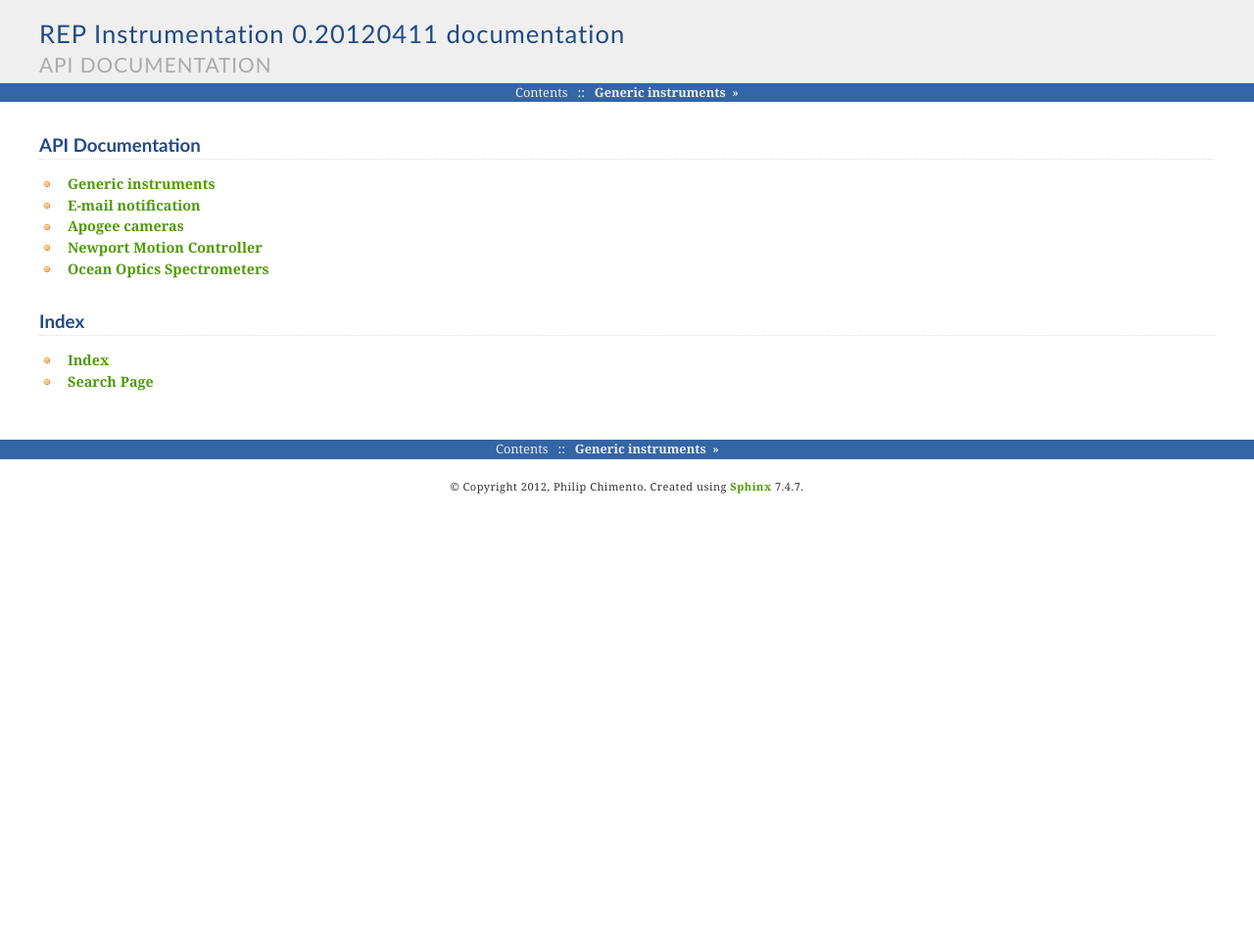
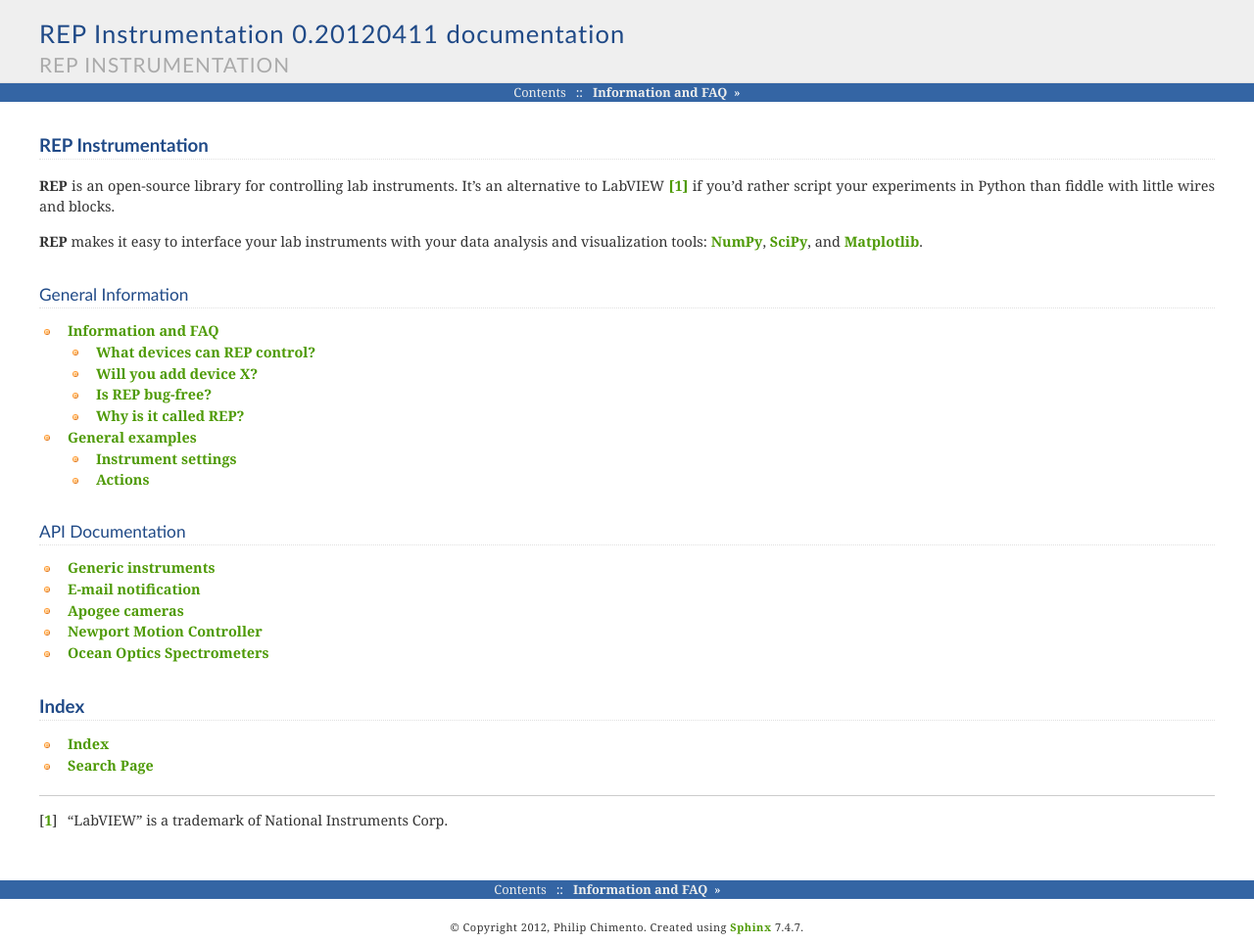
Before and after one commit to ptomato/REP-instrumentation, a Sphinx documentation site: the page built from docs/index.rst, in a window 1280 px wide. Shown: the whole page at 98% size. Built offline with Sphinx 7.4.7, drawn with Linux system fonts in a browser that asks for light colours; before the commit the page ends 900 px from its top, so only the background shows below that.

Commit message:
Update documentation with info and examples

```diff
--- /dev/null
+++ b/docs/example.rst
@@ -0,0 +1,36 @@
+General examples
+================
+
+This is the general pattern for controlling an instrument.
+Wherever possible, modules implement the context manager protocol.
+For example, to control the fictional Frobnitz StuffMeasurer 3000::
+
+    from rep.frobnitz import StuffMeasurer3000
+    with StuffMeasurer3000(port=3) as instrument:
+        data = instrument.measure_stuff()
+
+If it's not feasible to use the context manager protocol in your program, you can also initialize and shut down the instruments like this::
+
+    instrument = StuffMeasurer3000(port=3)
+    instrument.open()
+    data = instrument.measure_stuff()
+    instrument.close()
+
+Instrument settings
+-------------------
+
+Instrument settings correspond to properties in Python.
+That is, you can get and set them just like any ordinary attribute, but all the necessary communication goes on behind the scenes.
+For example, to control the frequency of the Frobnitz StuffMeasurer::
+
+    instrument.frequency = 440.0  # in Hertz
+    print 'Frequency is now {:.1f}'.format(instrument.frequency)
+
+Actions
+-------
+
+Actions — like recording a measurement, or resetting the instrument — correspond to methods in Python.
+For example, the following code resets the StuffMeasurer before starting a new measurement::
+
+    instrument.reset()
+    instrument.measure_stuff()
--- a/docs/index.rst
+++ b/docs/index.rst
@@ -1,7 +1,28 @@
 .. REP Instrumentation documentation master file
 
+REP Instrumentation
+===================
+
+**REP** is an open-source library for controlling lab instruments.
+It's an alternative to LabVIEW [1]_ if you'd rather script your experiments in Python than fiddle with little wires and blocks.
+
+**REP** makes it easy to interface your lab instruments with your data analysis and visualization tools: NumPy_, SciPy_, and Matplotlib_.
+
+.. _NumPy: http://numpy.scipy.org
+.. _SciPy: http://www.scipy.org/
+.. _Matplotlib: http://matplotlib.sourceforge.net/
+
+General Information
+-------------------
+
+.. toctree::
+   :maxdepth: 2
+
+   info
+   example
+
 API Documentation
-=================
+-----------------
 
 .. toctree::
    :maxdepth: 2
@@ -18,3 +39,7 @@ Index
 
 * :ref:`genindex`
 * :ref:`search`
+
+-----
+
+.. [1] “LabVIEW” is a trademark of National Instruments Corp.
--- /dev/null
+++ b/docs/info.rst
@@ -0,0 +1,53 @@
+Information and FAQ
+===================
+
+What devices can REP control?
+-----------------------------
+
+* Apogee CCD cameras (tested on Alta U1)
+* Webcams (any that will work with OpenCV or DirectShow)
+* Newport ESP300 motion controller
+* Ocean Optics spectrometers (tested on USB2000)
+
+Not all functionality of each device is available.
+I programmed **REP** according to my own needs in the lab.
+
+Will you add device X?
+----------------------
+
+Short answer: **yes, for money.**
+
+Long answer:
+**REP** is basically me dumping my lab code onto the internet.
+Physics research is my day job, not writing code, so I code only what I have to to get my experiments done.
+I make the code presentable and write the documentation in my spare time.
+
+I enjoy writing code, but there are other projects that I'd rather work on in my free time: for one thing, I don't have the resources to hook up lab instruments at home and test them.
+So I'd be happy to write code to control your instrument, but my development model is that you hire me **as an external consultant.**
+My rates depend on how **complicated** the task is and what your **requirements** are.
+In addition, there has to be some way for me to have access to the instrument, to test it.
+
+For an estimate, contact me at **philip (dot) chimento (at) gmail (dot) com**.
+
+If you can't or don't want to pay for development, why not consider writing your instrument driver yourself using the **REP** framework and **contributing it** to the project?
+That way, **everybody benefits!**
+
+Is REP bug-free?
+----------------
+
+Emphatically not.
+**No code, ever, is bug-free.**
+This is usually not a problem, but this code is meant to control actual physical machines which can malfunction.
+Therefore, it is important that you realize that although I may be an **excellent programmer**, I make **no guarantees whatsoever** that REP will not fry your expensive lab equipment, explode your lab, annoy your cat, or change every ‘e’ in your doctoral thesis to ‘ə’.
+
+Why is it called REP?
+---------------------
+
+One day I learned of the device called PPMS_ [1]_, which stands for the ridiculously generic name of “Physical Properties Measurement System.”
+Indeed, I can't think of a physics experiment that doesn't measure physical properties.
+Instantly, I knew that my instrumentation library would be given the equally ridiculously generic name of **Research in Experimental Physics**.
+
+-----
+
+.. _PPMS: http://www.qdusa.com/products/ppms.html
+.. [1] “PPMS” is a trademark of Quantum Design, Inc.
```
Also changed, not shown: 2 other files.
